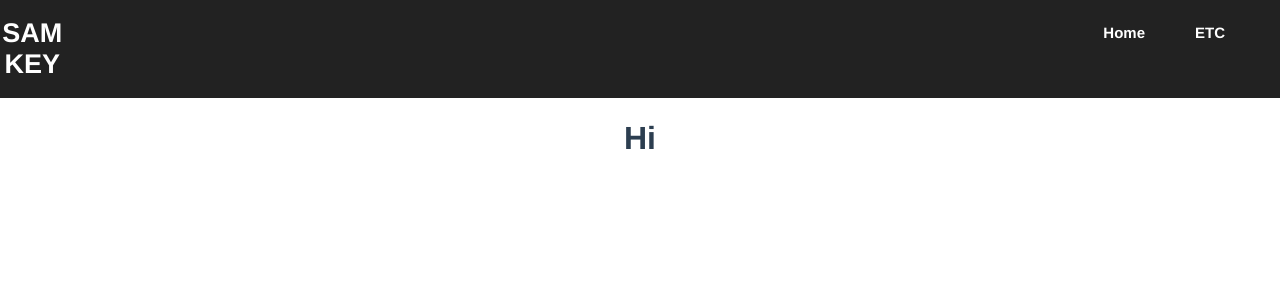
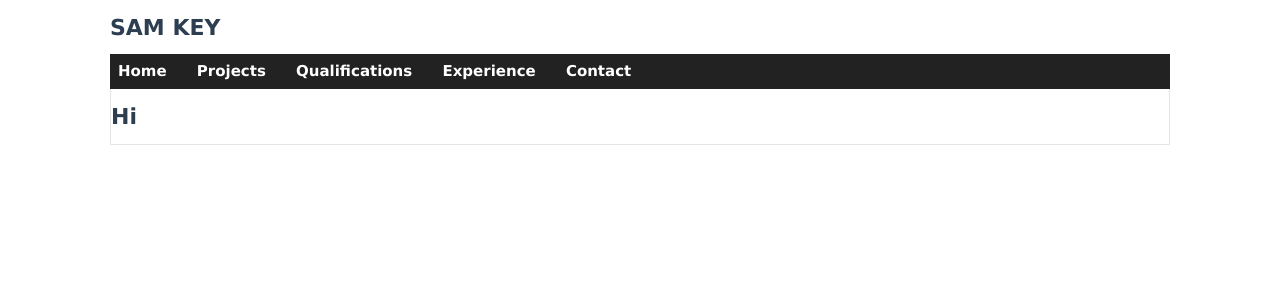
Before and after one commit to samlkey/Portfolio, a Vue app: page / in a window 1280 px wide. Shown: the top 300 px of the page. Built offline with nearby package versions, Linux system fonts and the light colour scheme.

Commit message:
changed layout and heading

```diff
--- a/src/App.vue
+++ b/src/App.vue
@@ -1,6 +1,11 @@
 <template>
-  <Header></Header>
-  <h1>Hi</h1>
+  <div class="main">
+    <h1>SAM KEY</h1>
+    <Header></Header>
+    <div class="content">
+      <h1>Hi</h1>
+    </div>
+  </div>
 </template>
 
 <script>
@@ -12,16 +17,34 @@ export default {
     Header
   }
 }
-
 </script>
 
 <style>
+.content {
+  box-sizing: border-box;
+  border-style: solid;
+  border-width: 0 1px 1px;
+  position: relative;
+  border-color: #e5e5e5; /* USE #e5e5e5; */
+  display: flex;
+}
+
 #app {
-  font-family: Avenir, Helvetica, Arial, sans-serif;
+  font-family: Verdana,Arial;
+  font-size: 11px;
   -webkit-font-smoothing: antialiased;
   -moz-osx-font-smoothing: grayscale;
   text-align: center;
   color: #2c3e50;
+}
+
+.main {
+  margin-bottom: 0;
+  margin-left: auto;
+  margin-right: auto;
+  position: relative;
+  text-align: left;
+  width: 1060px;
 }
 
 html, body {
--- a/src/components/Header.vue
+++ b/src/components/Header.vue
@@ -1,17 +1,16 @@
 <template>
 <div class="header">
-    <h1>SAM KEY</h1>
-    <div class="header-right">
+    <div class="menu">
         <a v-on:click="Home()">Home</a>
-        <a v-on:click="Home()">ETC</a>
-
-
+        <a v-on:click="Home()">Projects</a>
+        <a v-on:click="Home()">Qualifications</a>
+        <a v-on:click="Home()">Experience</a>
+        <a v-on:click="Home()">Contact</a>
     </div>
 </div>
 </template>
 
 <script>
-
 export default{
     name: 'Header',
     methods : {
@@ -23,25 +22,18 @@ export default{
 </script>
 
 <style>
-.header h1 {
-  width: 200px;
-  padding-right: 80%;
-  font-size: 27px;
-}
-
 .header {
   color: white;
   font-weight: bold;
   overflow: hidden;
   background: #222;
   display: flex;
+  height: 35px;
 }
 
 .header a {
-  padding: 15px;
+  padding: 8px;
   font-size: 15px;
-  line-height: 25px;
-  border-radius: 25px;
 }
 
 .header a:hover {
@@ -50,11 +42,9 @@ export default{
   cursor: pointer;
 }
 
-/* Float the link section to the right */
-.header-right {
+.menu {
   float: right;
   display: flex;
-  gap: 20px;
-  padding: 5px 40px 5px 0px
+  gap: 3%;
 }
 </style>
```
